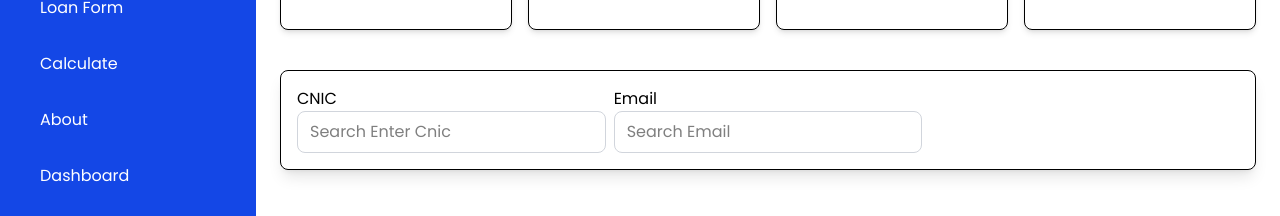
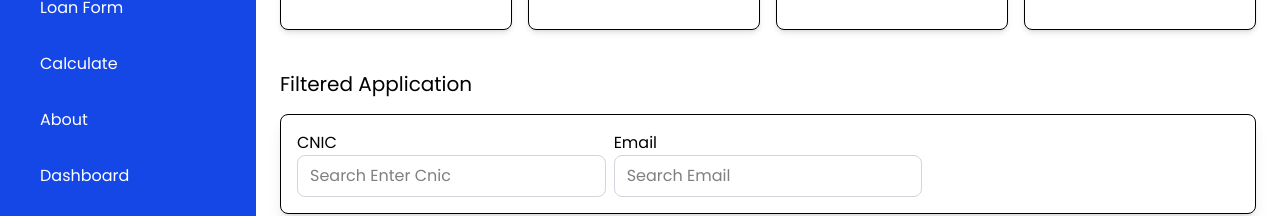
Before and after one commit to talhahzahid/Microfinance-App-Frontend, a React (Vite) app: page /dashboard in a window 1280 px wide. Shown: the part 144-360 px from the top of the page. Built offline with nearby package versions, Linux system fonts and the light colour scheme; no server answers.

Commit message:
dasboard compelete

```diff
--- a/src/Admin/Dashboard.jsx
+++ b/src/Admin/Dashboard.jsx
@@ -91,6 +91,7 @@ const Dashboard = () => {
       </div>
 
       <div className="py-10">
+        <h1 className="font-medium text-xl mb-4">Filtered Application</h1>
         <div className="border p-4 rounded-lg bg-white shadow-lg grid grid-cols-12 gap-2">
           <div className="col-span-4">
             <label htmlFor="cnic" className="mb-3">
```
